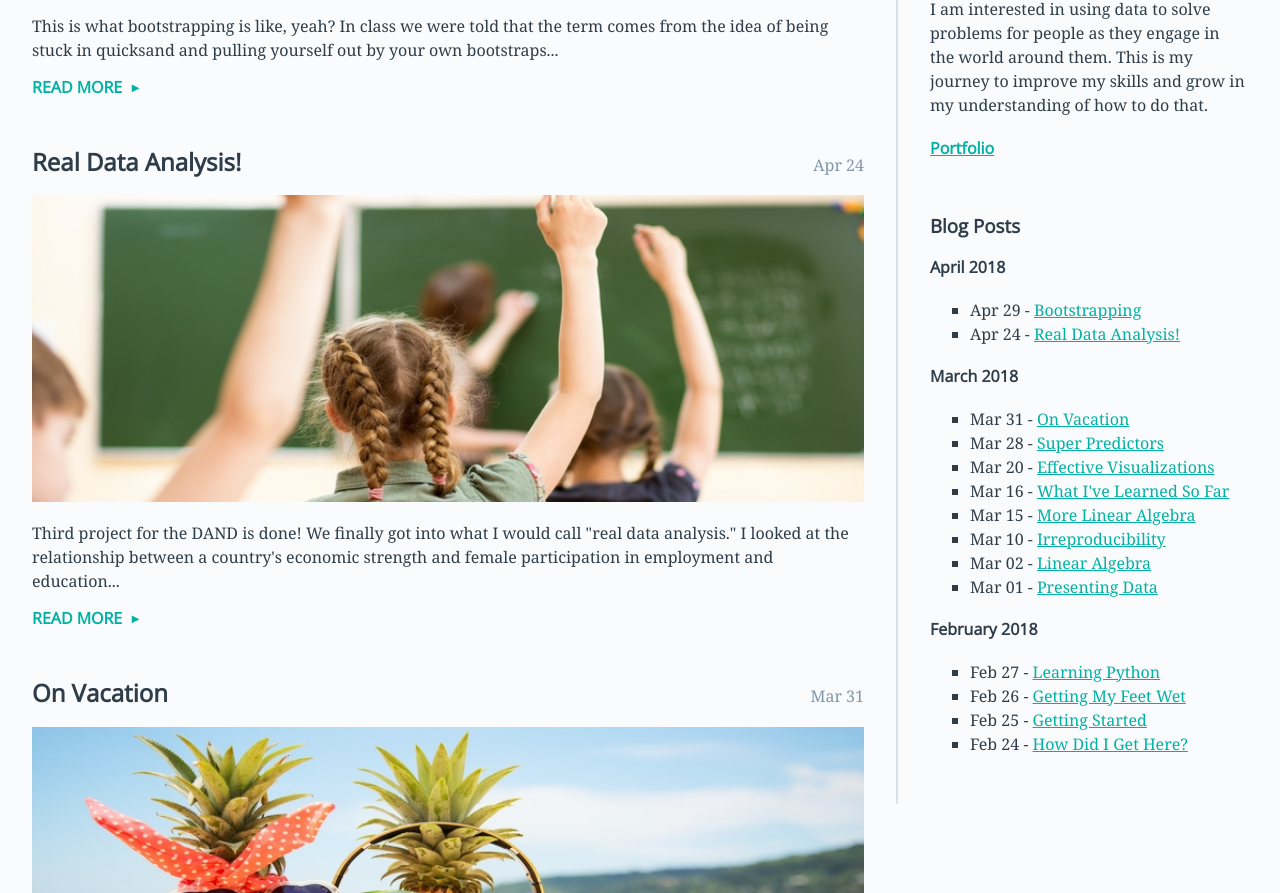
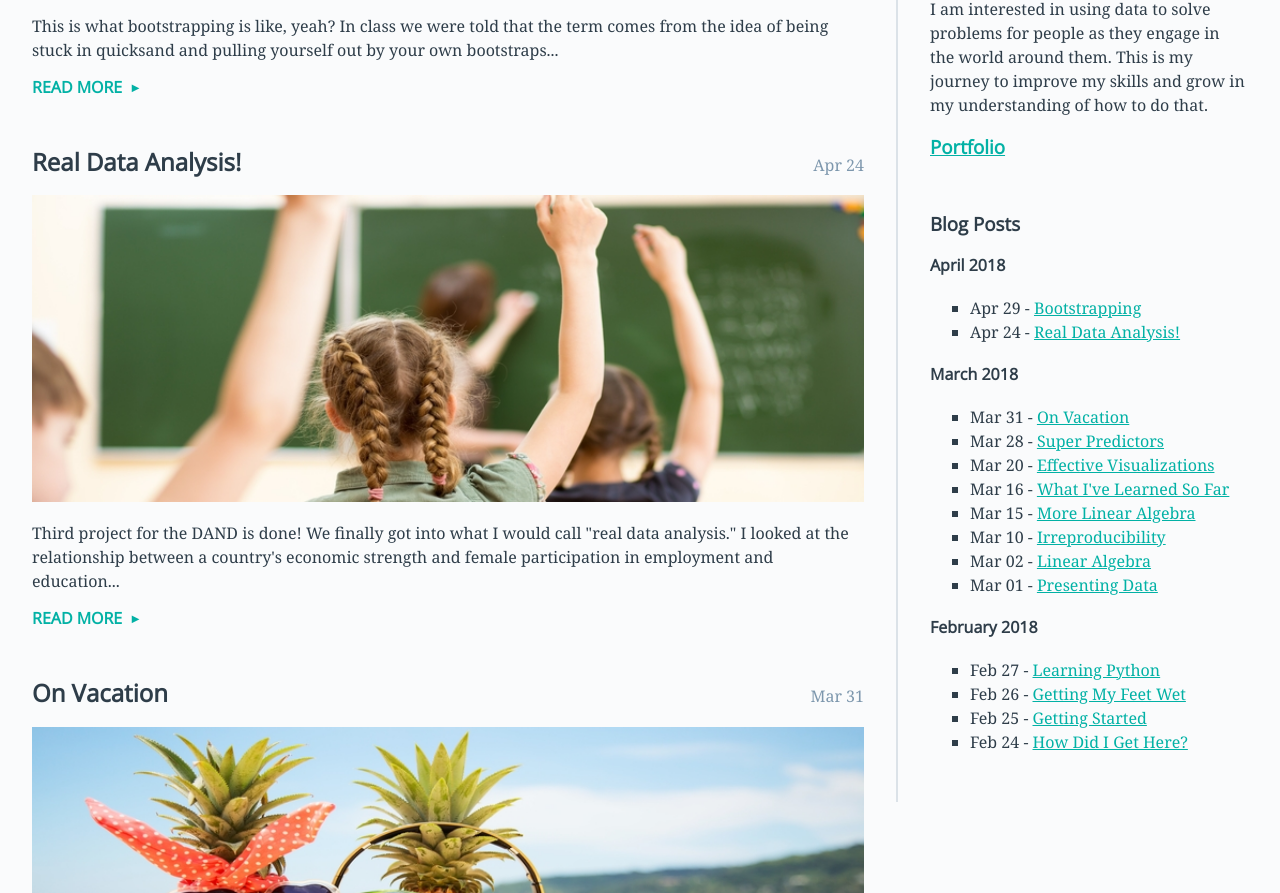
Before and after one commit to rebeccaebarnes/rebeccaebarnes.github.io, a Jekyll site: the page built from index.html, in a window 1280 px wide. Shown: the part 758-1651 px from the top of the page. Built offline with Jekyll 4.4.1, drawn with Linux system fonts in a browser that asks for light colours.

```diff
--- a/_layouts/default.html
+++ b/_layouts/default.html
@@ -30,7 +30,7 @@
                 <h3>About Me</h3>
                 <p>I am interested in using data to solve problems for people as they engage in the world around them. This is my journey to improve my skills and grow in my understanding of how to do that.</p>
 
-                <h4><a href="https://rebeccaebarnes.github.io/portfolio/">Portfolio</a></h4>
+                <h3><a href="https://rebeccaebarnes.github.io/portfolio/">Portfolio</a></h3>
 
                 <br>
                 <h3>Blog Posts</h3>
```
